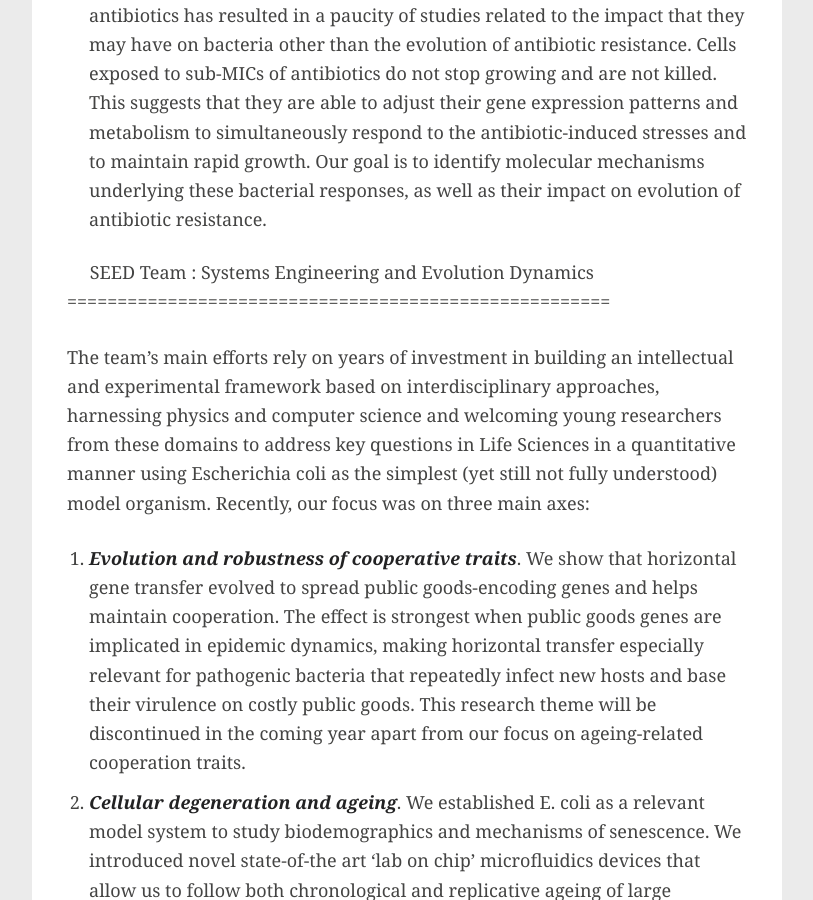
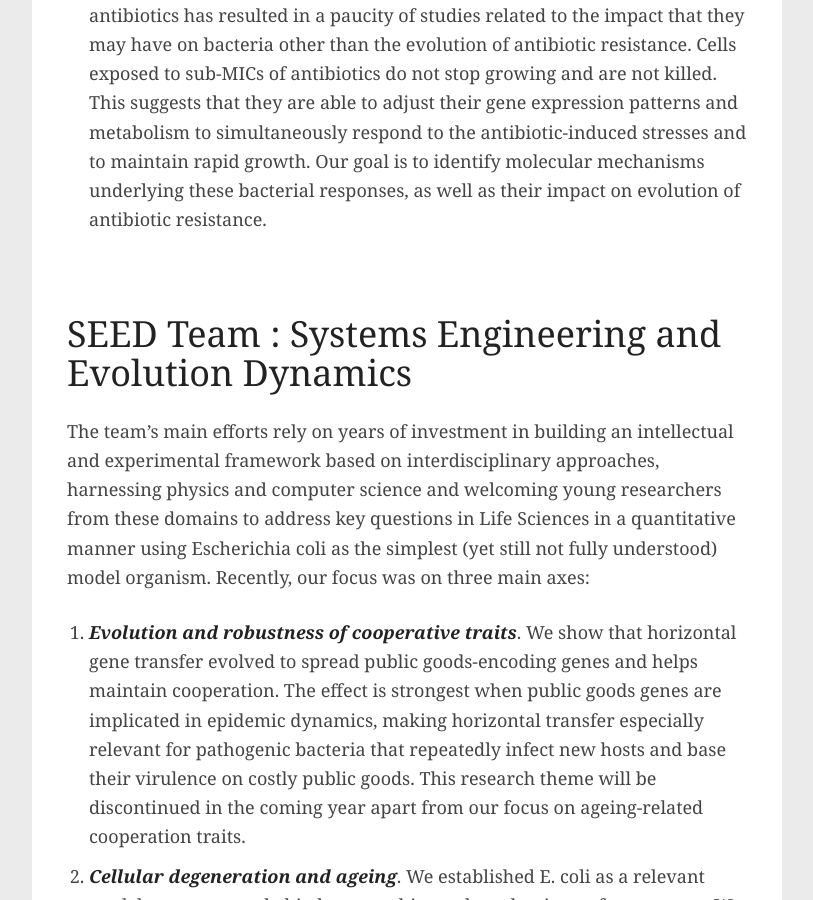
Before and after one commit to maincover/u1001, a Jekyll site: the page built from research/research.md, in a window 1280 px wide and 900 px high, scrolled down 2087 px. Shown: the whole window, without its empty margins (38-851 px from the left). Built offline with Jekyll 4.4.1, drawn with Linux system fonts in a browser that asks for light colours; nearby versions of some CDN libraries; our own code applies the rules of GitHub Pages for plain Markdown files.

```diff
--- a/research/research.md
+++ b/research/research.md
@@ -18,8 +18,8 @@ This team studies some of the key conceptual questions of biology and evolution,
 3. *__Biological effects of subinhibitory concentrations of antibiotics__*. It is generally believed that clinically relevant antibiotic resistance appears as a consequence of bacterial exposure to concentrations above the minimum inhibitory concentration (MIC) of antibiotics. For this reason, the impact of sub-MICs of antibiotics on bacterial populations has been largely neglected. However, there is growing evidence indicating that sub-MICs of antibiotics may play an important role in the emergence and spread of antibiotic resistance. Furthermore, an emphasis on the therapeutic potential of antibiotics has resulted in a paucity of studies related to the impact that they may have on bacteria other than the evolution of antibiotic resistance. Cells exposed to sub-MICs of antibiotics do not stop growing and are not killed. This suggests that they are able to adjust their gene expression patterns and metabolism to simultaneously respond to the antibiotic-induced stresses and to maintain rapid growth. Our goal is to identify molecular mechanisms underlying these bacterial responses, as well as their impact on evolution of antibiotic resistance.
 
 
-SEED Team : Systems Engineering and Evolution Dynamics
-======================================================
+<h1>SEED Team : Systems Engineering and Evolution Dynamics</h1>
+
 
 The team’s main efforts rely on years of investment in building an intellectual and experimental framework based on interdisciplinary approaches, harnessing physics and computer science and welcoming young researchers from these domains to address key questions in Life Sciences in a quantitative manner using Escherichia coli as the simplest (yet still not fully understood) model organism.
 Recently, our focus was on three main axes:
```
Also changed, not shown: 2 other files.
